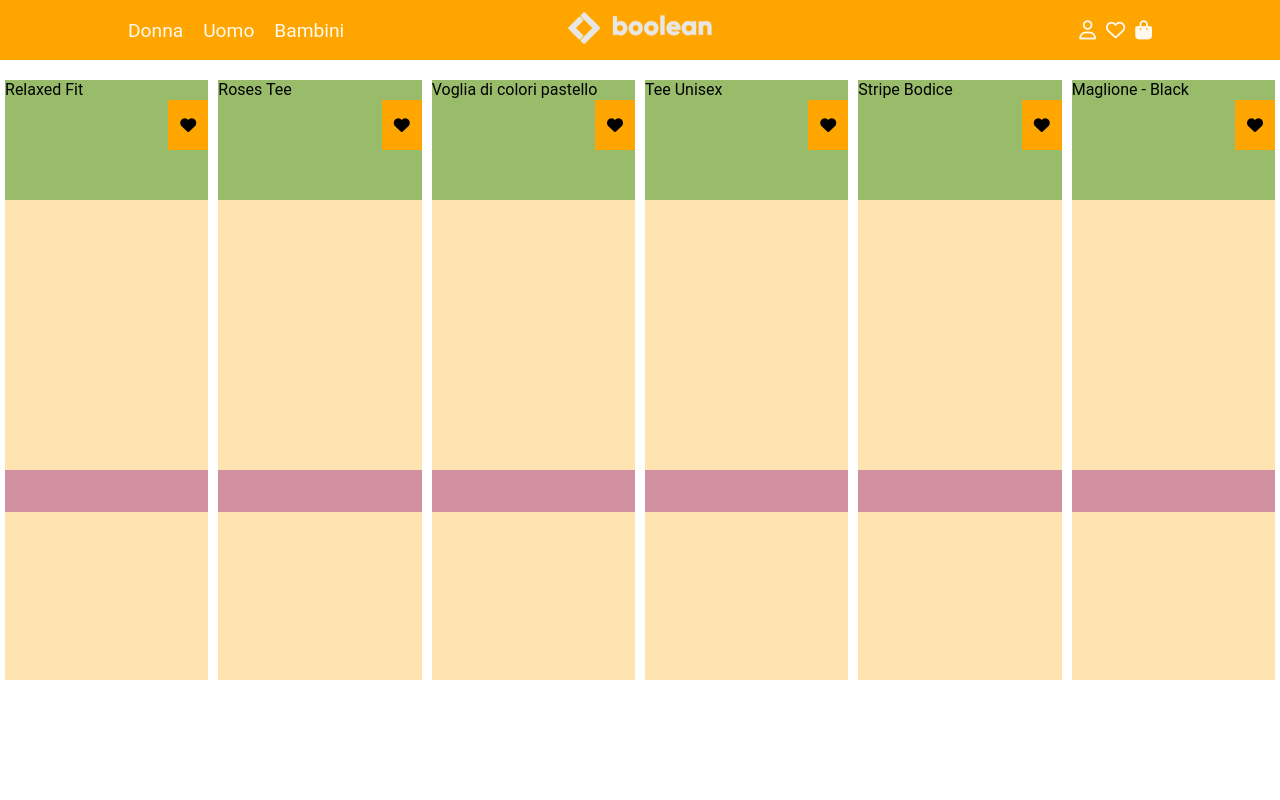
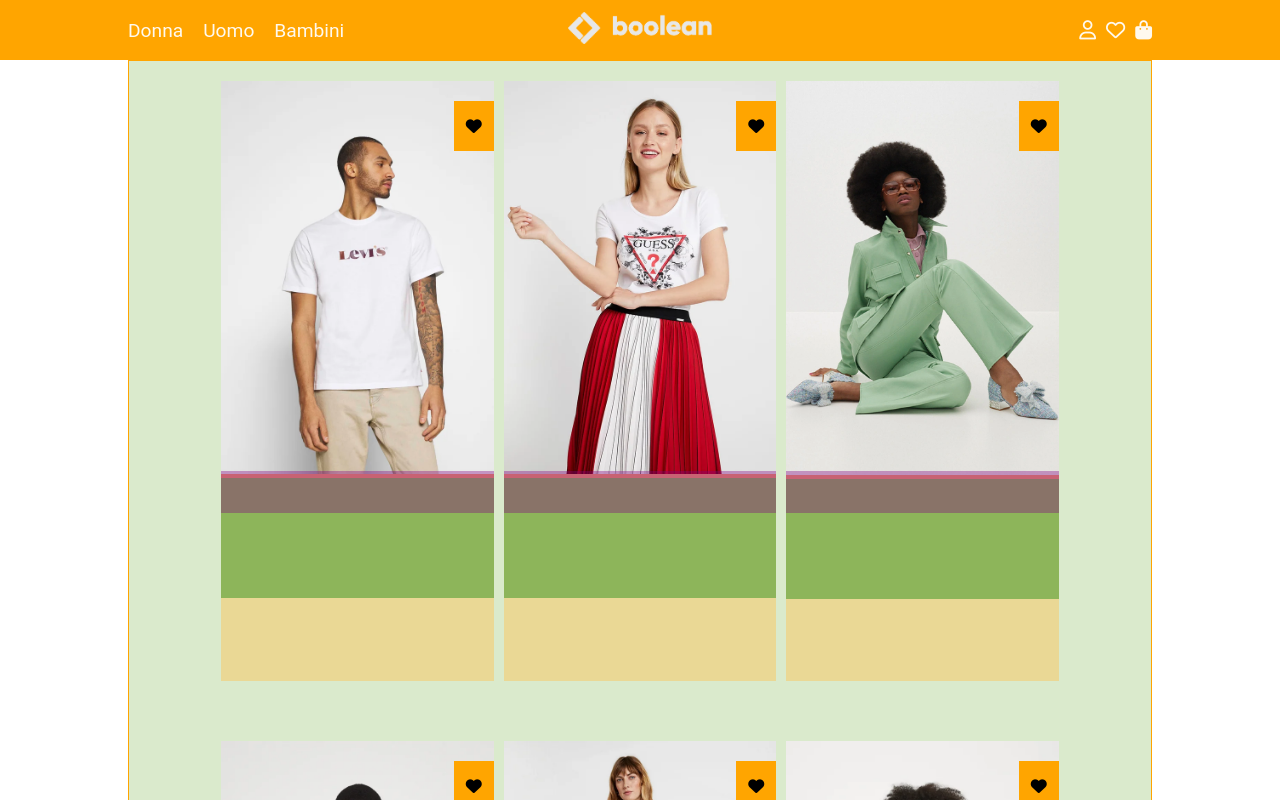
Before and after one commit to NicolaBellini/vite-boolando, a Vue app: page / in a window 1280 px wide. Shown: the top 800 px of the page. Built offline with nearby package versions, Linux system fonts and the light colour scheme.

Commit message:
[add] card dinamically

```diff
--- a/src/components/Card.vue
+++ b/src/components/Card.vue
@@ -1,18 +1,24 @@
 <script>
+import products from "./db.json";
 export default {
-  props: {
-    product: Object,
+  data() {
+    return {
+      products: products.products,
+    };
   },
+  // props: {
+  //   product: Object,
+  // },
   mounted() {
-    console.log(this.product);
+    console.log(this.products);
   },
 };
 </script>
 
 <template>
-  <div class="card-wrapper">
+  <div class="card-wrapper" v-for="(product, index) in products" :key="index">
     <div class="card-image">
-      <!-- <img src="`../../src/assets/img/${product.backImage}`" alt="" /> -->
+      <img :src="`src/assets/img/${product.frontImage}`" alt="" />
     </div>
     <div class="tag"></div>
     <div class="liked">
@@ -20,7 +26,7 @@
         <span><i class="fa-solid fa-heart"></i></span>
       </div>
     </div>
-    <div class="info">{{ product.name }}</div>
+    <div class="info"></div>
   </div>
 </template>
 
@@ -30,7 +36,7 @@
   width: calc(80% / 3);
   height: 600px;
   max-width: 460px;
-  margin: 20px 5px 180px;
+  margin: 20px 5px 40px;
   position: relative;
   background-color: rgba(255, 193, 77, 0.433);
   .card-image {
--- a/src/components/MainVue.vue
+++ b/src/components/MainVue.vue
@@ -1,18 +1,10 @@
 <!-- MAIN -->
 <script>
 import Card from "./Card.vue";
-import products from "./db.json";
+
 export default {
   components: {
     Card,
-  },
-  data() {
-    return {
-      productsList: products,
-    };
-  },
-  mounted() {
-    console.log(this.productsList);
   },
 };
 </script>
@@ -20,21 +12,22 @@
 <template>
   <div class="wrapper">
     <!-- bel trick quello di mettere l' array nell' oggetto, ci ho perso giusto un ora hahah -->
-    <Card
-      v-for="product in productsList.products"
-      :key="product.id"
-      :product="product"
-    />
+    <div class="container debug">
+      <Card />
+    </div>
   </div>
 </template>
 
 <style lang="scss" scoped>
 .wrapper {
   padding-top: 60px;
+  display: flex;
 
   .container {
+    margin: 0 auto;
     text-align: center;
     display: flex;
+    justify-content: center;
     flex-wrap: wrap;
   }
 }
```
